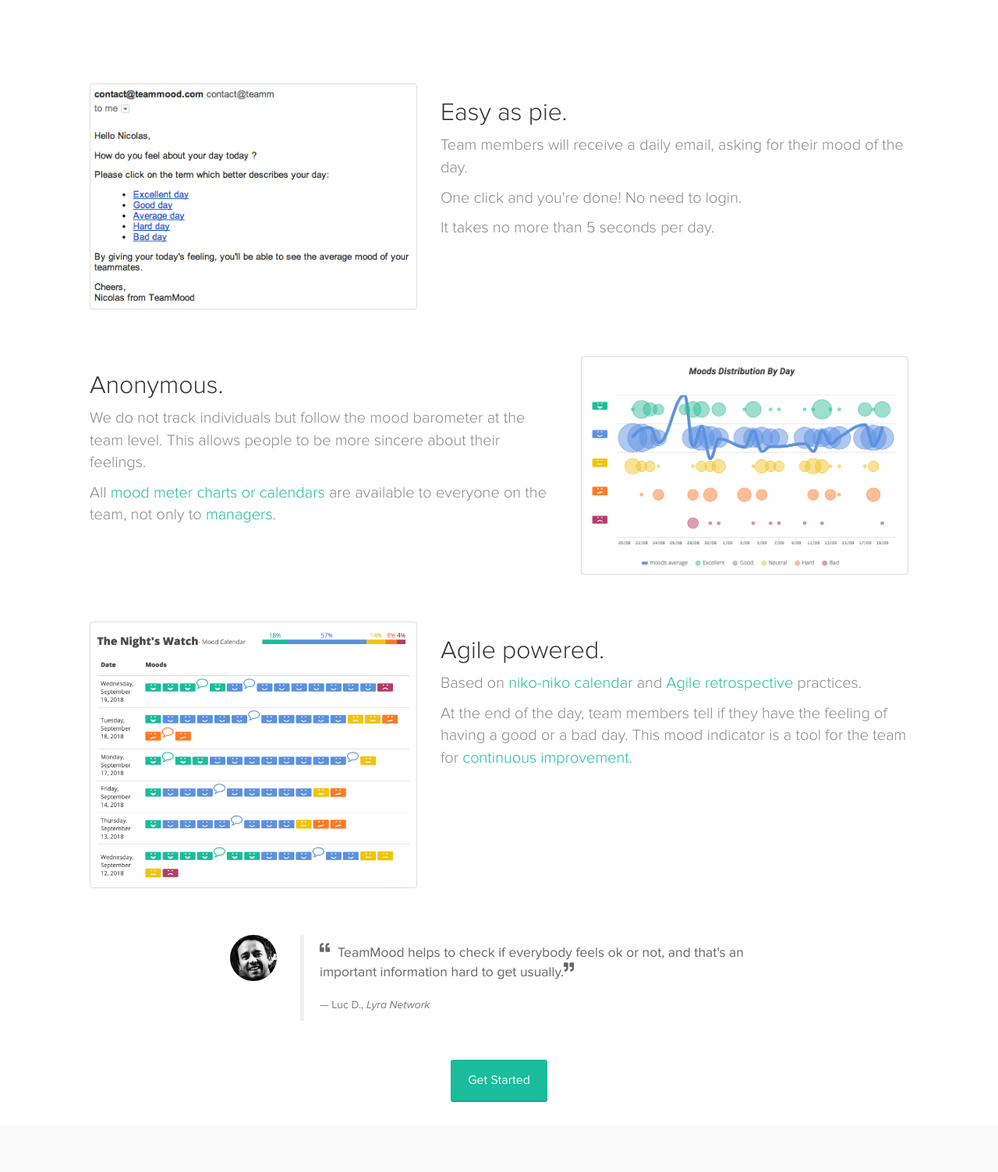
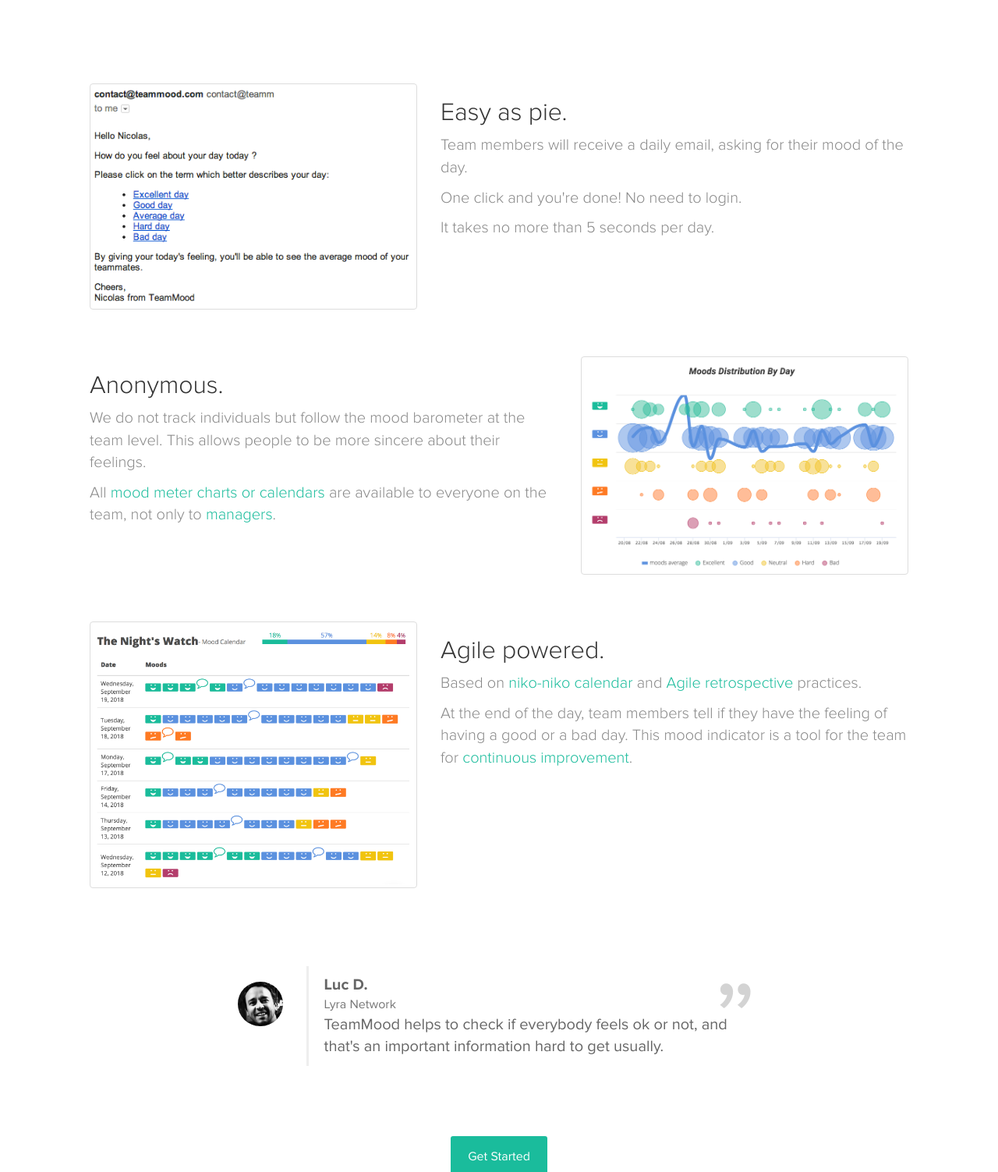
Before and after one commit to TeamMood/landing-page, a Jekyll site: the page built from en/index.html, in a window 1280 px wide. Shown: the part 544-2047 px from the top of the page at 78% size. Built offline with Jekyll 4.4.1, drawn with Linux system fonts in a browser that asks for light colours; nearby versions of some CDN libraries; a script that is not in the unit is left out; grey boxes are pictures that could not be loaded.

Commit message:
Testimonial style formatting

```diff
--- a/_includes/testimonial.html
+++ b/_includes/testimonial.html
@@ -1,37 +1,22 @@
 <div class="content-page">
     <div class="container">
-        <div class="row">
+
+        <div class="row testimonial">
             <div class="col-md-1 col-md-offset-2">
                 <img class="img-circle img-responsive" src="/images/testimonials/{{ include.img }}">
             </div>
             <div class="col-md-7">
                 <blockquote>
                     <p>
-                        <sup><i class="fa fa-quote-left"></i></sup>
+                        <strong>{{ include.author }}</strong><br>
+                        <small>{{ include.company }}</small>
+                    </p>
+                    <p>
                         {{ include.text }}
-                        <sup><i class="fa fa-quote-right"></i></sup>
                     </p>
-                    <p><small>{{ include.author }}, <i>{{ include.company }}</i></small></p>
                 </blockquote>
             </div>
         </div>
 
-        <div class="row">
-            <div class="col-md-1 col-md-offset-2">
-                <img class="img-circle img-responsive" src="/images/testimonials/{{ include.img }}">
-            </div>
-            <div class="col-md-7">
-                <blockquote>
-                    <p><small>{{ include.author }}, <i>{{ include.company }}</i></small></p>
-
-                    <p>
-                        <sup><i class="fa fa-quote-left"></i></sup>
-                        {{ include.text }}
-                        <sup><i class="fa fa-quote-right"></i></sup>
-                    </p>
-
-                </blockquote>
-            </div>
-        </div>
     </div>
 </div>
--- a/en/index.html
+++ b/en/index.html
@@ -62,21 +62,11 @@
         </div>
     </div>
 </div>
-<div class="content-page">
-    <div class="container">
-        <div class="row">
-            <div class="col-md-1 col-md-offset-2">
-                <img class="img-circle img-responsive" src="/images/testimonials/luc_d.jpg">
-            </div>
-            <div class="col-md-7">
-                <blockquote>
-                    <p><sup><i class="fa fa-quote-left"></i></sup>TeamMood helps to check if everybody feels ok or not, and that's an important information hard to get usually.<sup><i class="fa fa-quote-right"></i></sup> </p>
-                    <p><small>Luc D., <i>Lyra  Network</i></small></p>
-                </blockquote>
-            </div>
-        </div>
-    </div>
-</div>
+
+
+{% include testimonial.html text="TeamMood helps to check if everybody feels ok or not, and that's an important information hard to get usually." author="Luc D." img="luc_d.jpg" company="Lyra  Network" %}
+
+
 <div class="content-page">
     <div class="container">
         <div class="row">
```
Also changed, not shown: en/features/index.html (+3 -15 lines), en/pricing/index.html (+4 -15 lines), css/main.css.
